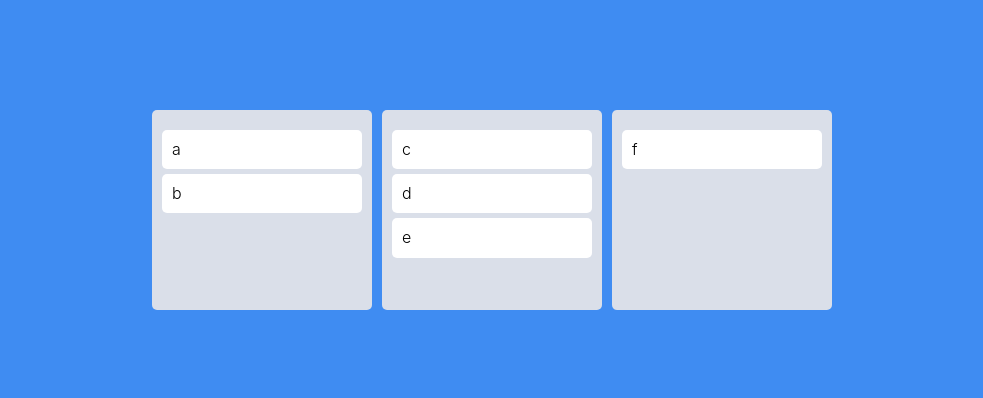
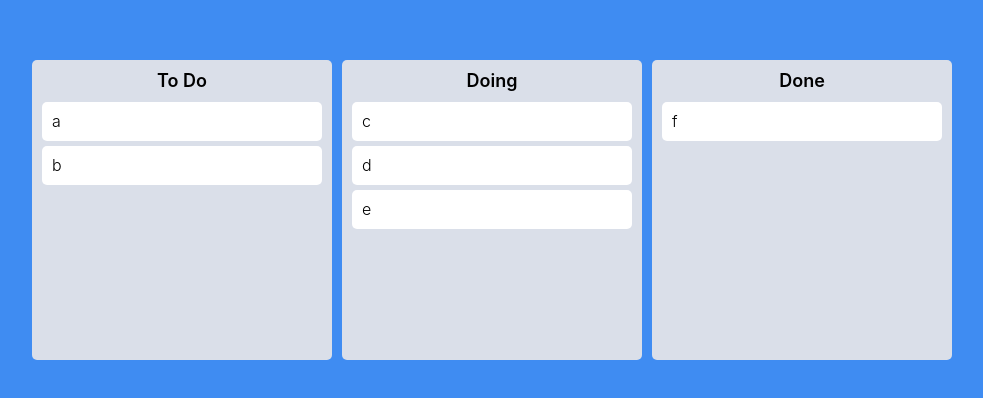
Before and after one commit to HamInKyou/nomadReact, a React (Create React App) app in the folder kanbanboardapp/: page / in a window 1280 px wide. Shown: the part 190-588 px from the top of the page, without its empty margins (148-1131 px from the left). Built offline with nearby package versions, Linux system fonts and the light colour scheme; a web font is replaced by a local one.

Commit message:
[kanbanboardapp]#8.9 같은보드 내에서 드래그앤 드롭했을경우

```diff
--- a/kanbanboardapp/src/App.tsx
+++ b/kanbanboardapp/src/App.tsx
@@ -6,8 +6,7 @@ import Board from "./Components/Board";
 
 const Wrapper = styled.div`
   display: flex;
-  max-width: 680px;
-  width: 100%;
+  width: 100vw;
   margin: 0 auto;
   justify-content: center;
   align-items: center;
@@ -15,26 +14,34 @@ const Wrapper = styled.div`
 `;
 
 const Boards = styled.div`
-  display: grid;
+  display: flex;
+  justify-content: center;
+  align-items: flex-start;
   width: 100%;
   gap: 10px;
-  grid-template-columns: repeat(3, 1fr);
 `;
 
 function App() {
   const [toDos, setToDos] = useRecoilState(toDoState);
-  const onDragEnd = ({ draggableId, destination, source }: DropResult) => {
-    if (!destination) return;
-    // setToDos((oldToDos) => {
-    //   const toDosCopy = [...oldToDos];
-    //   // 1) Delete item on source.index 시작 위치의 요소 지우기
-    //   console.log("Delete item on", source.index);
-    //   toDosCopy.splice(source.index, 1);
-    //   // 2) Put back the item on the destination.index 종료 위치에 생성하기
-    //   toDosCopy.splice(destination?.index, 0, draggableId);
-    //   console.log(toDosCopy);
-    //   return toDosCopy;
-    //
+  const onDragEnd = (info: DropResult) => {
+    //목적지에 대한 정보, 드래그하는 요소의 정보, 시작지에 대한 정보
+    const { destination, draggableId, source } = info;
+    if (destination?.droppableId === source.droppableId) {
+      // 같은 보드 내에서 드래그앤 드롭했을 경우
+      setToDos((allBoards) => {
+        //allBoards 업데이트
+        const boardCopy = [...allBoards[source.droppableId]]; //보드 하나 복사본 뜨기
+        //복사본 뜬거에 수정하기
+        boardCopy.splice(source.index, 1);
+        boardCopy.splice(destination?.index, 0, draggableId);
+
+        //업데이트하기
+        return {
+          ...allBoards,
+          [source.droppableId]: boardCopy,
+        };
+      });
+    }
   };
   return (
     <DragDropContext onDragEnd={onDragEnd}>
--- a/kanbanboardapp/src/Components/Board.tsx
+++ b/kanbanboardapp/src/Components/Board.tsx
@@ -3,10 +3,18 @@ import styled from "styled-components";
 import DraggableCard from "./DraggableCard";
 
 const Wrapper = styled.div`
+  width: 300px;
   padding: 20px 10px;
+  padding-top: 10px;
   background-color: ${(props) => props.theme.boardColor};
   border-radius: 5px;
-  min-height: 200px;
+  min-height: 300px;
+`;
+const Title = styled.h2`
+  text-align: center;
+  font-weight: 600;
+  margin-bottom: 10px;
+  font-size: 18px;
 `;
 
 interface IBoardProps {
@@ -16,16 +24,19 @@ interface IBoardProps {
 
 function Board({ toDos, boardId }: IBoardProps) {
   return (
+    <Wrapper>
+      <Title>{boardId}</Title>
       <Droppable droppableId={boardId}>
         {(magic) => (
-        <Wrapper ref={magic.innerRef} {...magic.droppableProps}>
+          <div ref={magic.innerRef} {...magic.droppableProps}>
             {toDos.map((toDo, index) => (
               <DraggableCard key={toDo} index={index} toDo={toDo} />
             ))}
             {magic.placeholder}
-        </Wrapper>
+          </div>
         )}
       </Droppable>
+    </Wrapper>
   );
 }
 export default Board;
--- a/kanbanboardapp/src/atoms.tsx
+++ b/kanbanboardapp/src/atoms.tsx
@@ -7,8 +7,8 @@ interface IToDoState {
 export const toDoState = atom<IToDoState>({
   key: "toDo",
   default: {
-    to_do: ["a", "b"],
-    doing: ["c", "d", "e"],
-    done: ["f"],
+    "To Do": ["a", "b"],
+    Doing: ["c", "d", "e"],
+    Done: ["f"],
   },
 });
```
Lines whose indentation alone changed are shown as unchanged.
